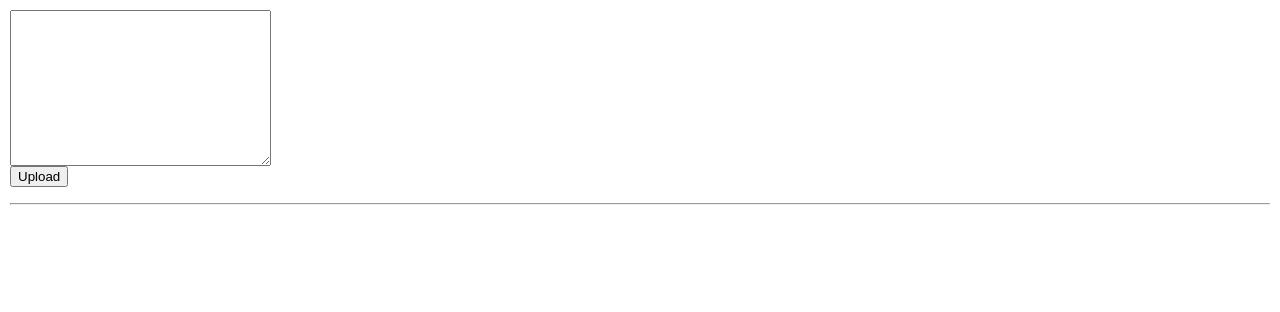
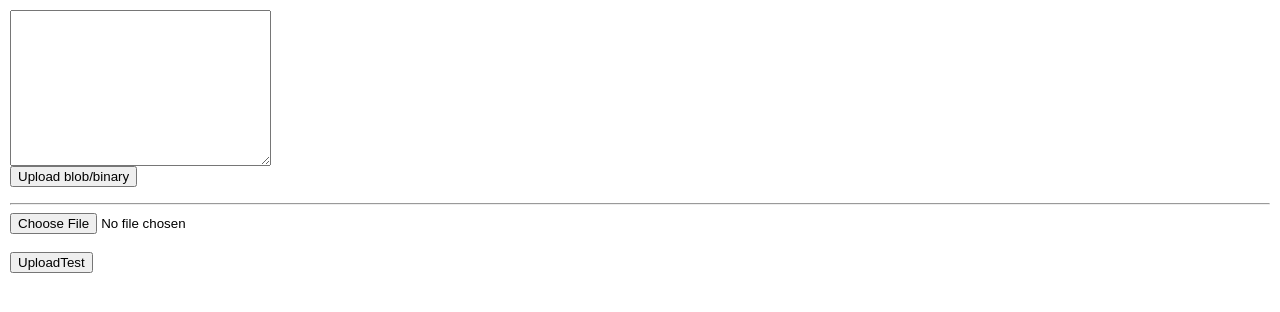
Before and after one commit to herennow155/react-quill-testing, a React (Create React App) app: page / in a window 1280 px wide. Shown: the top 312 px of the page. Built offline with nearby package versions, Linux system fonts and the light colour scheme.

Commit message:
1 file modified

```diff
--- a/EditorTest.js
+++ b/EditorTest.js
@@ -7,15 +7,25 @@ import { useMemo,useRef } from 'react';
 const EditorTest = () =>{
 
 
+
+
+
 return(
   <div>
 
     <form>
-    <textarea rows="10" cols ="30" />
-    <br />
-    <button onClick = "submitImage"> Upload </button>
+          <textarea rows="10" cols ="30" />
+          <br />
+          <button onClick = "submitImage"> Upload blob/binary </button>
+          </form >
+          <hr />
+    <form>
+          <input type = "file" />
+          <br />
+          <br />
+          <button onClick = "submitImage"> UploadTest </button>
     </form >
-    <hr />
+
 
 
   </div>
```
